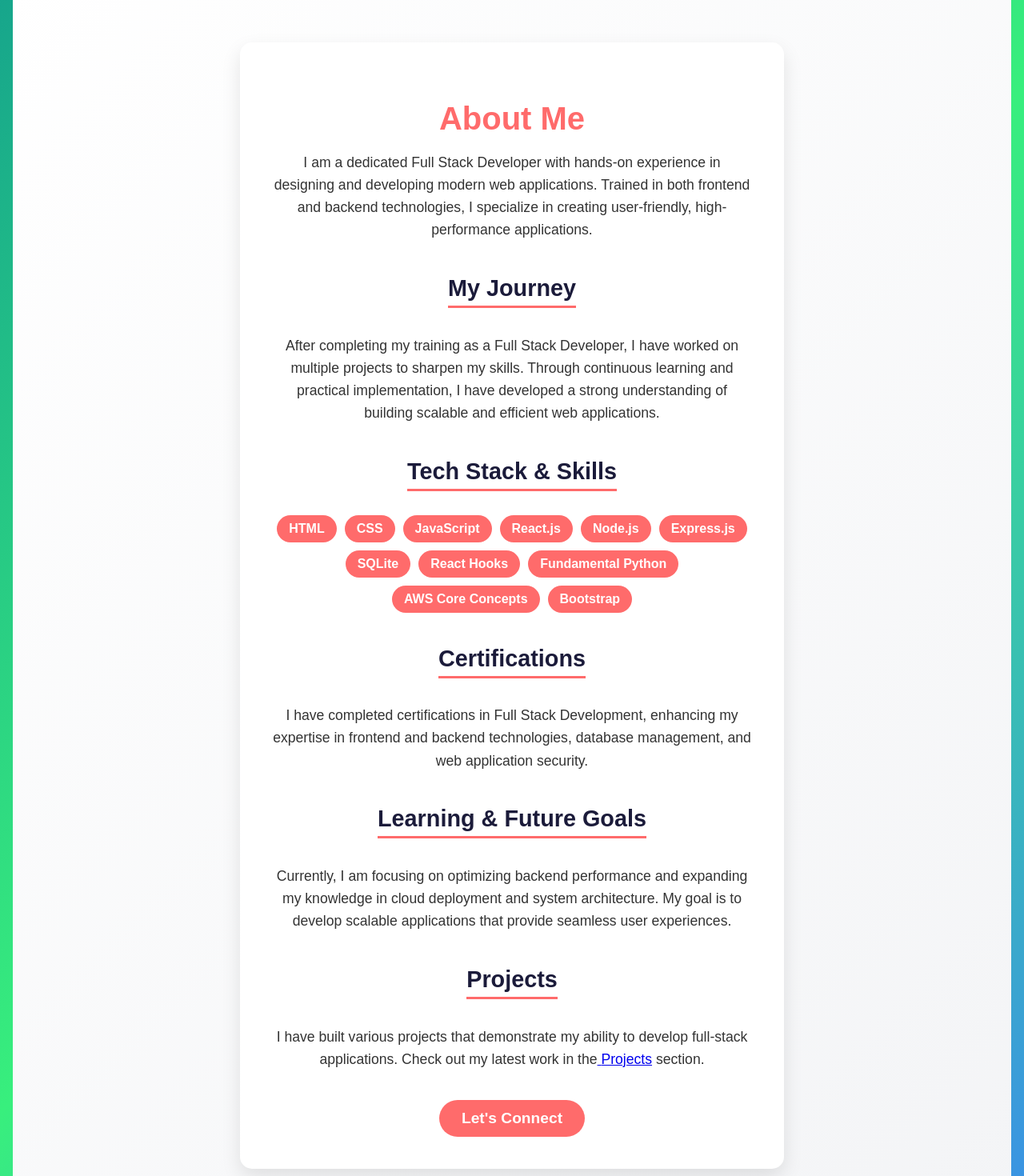
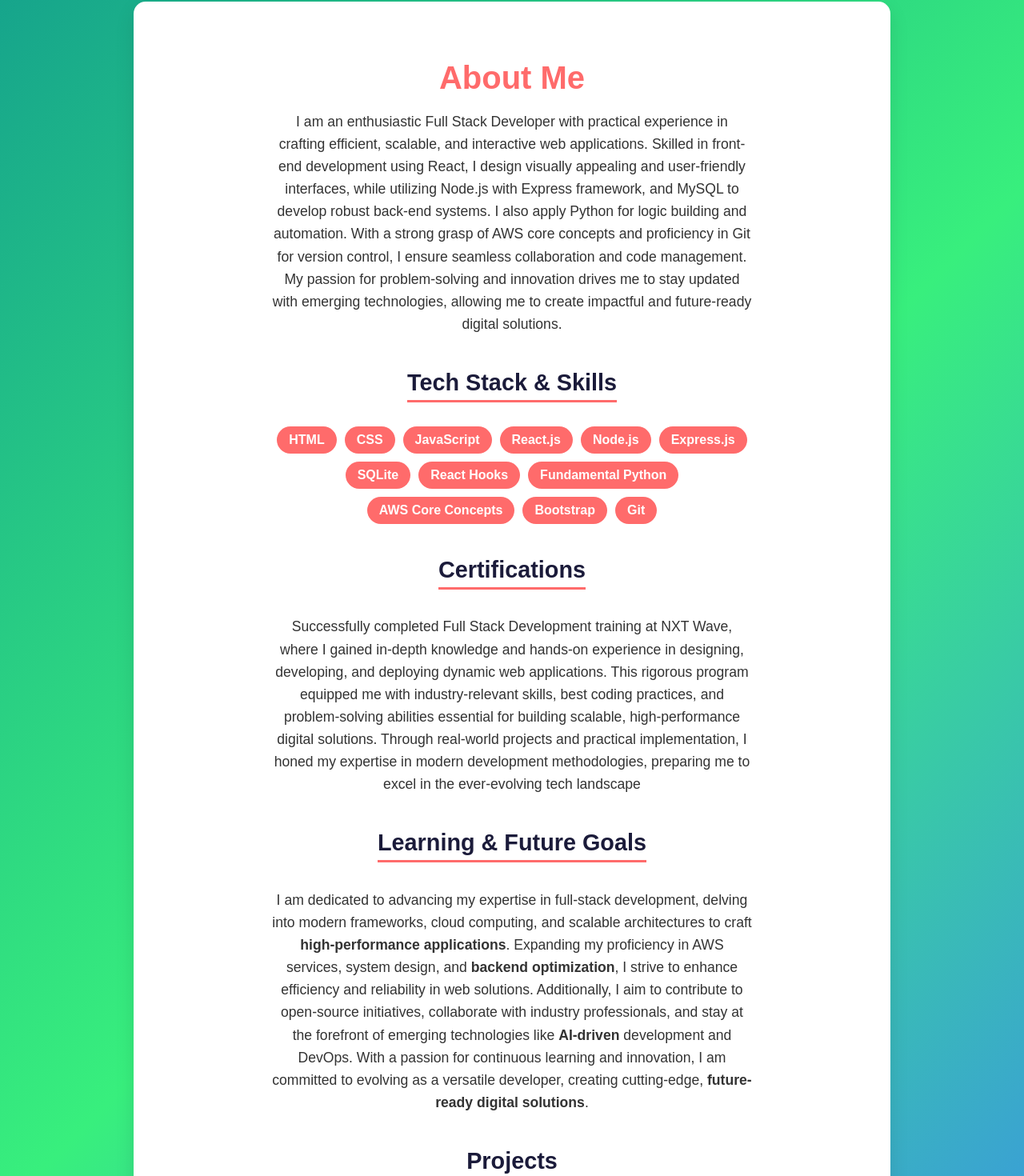
Before and after one commit to my-nxt-learnings/NikhilProtfolio, a React (Create React App) app: page /about in a window 1280 px wide. Shown: the part 234-1704 px from the top of the page at 80% size. Built offline with nearby package versions, Linux system fonts and the light colour scheme; a web font is replaced by a local one.

Commit message:
testVersion

```diff
--- a/src/components/About/index.css
+++ b/src/components/About/index.css
@@ -1,21 +1,23 @@
 /* About Section */
 .about {
-  width: 100%;
+  width: 90%;
+  margin: auto;
   min-height: 100vh;
   display: flex;
   align-items: center;
   justify-content: center;
   padding: 120px 20px;
   box-sizing: border-box;
-  background: linear-gradient(135deg, #ffffff, #f3f4f6);
   color: #1b1b3a;
-  margin-top: 151px;
+  margin-top: 100px;
+  background-color: transparent;
 }
 
 .about-container {
-  max-width: 900px;
+  width: 80%;
   display: flex;
   align-items: center;
+  justify-content: center;
   gap: 40px;
   flex-wrap: wrap;
   text-align: center;
--- a/src/components/About/index.js
+++ b/src/components/About/index.js
@@ -6,18 +6,17 @@ const About = () => (
       <div className="about-text">
         <h2>About Me</h2>
         <p>
-          I am a dedicated Full Stack Developer with hands-on experience in
-          designing and developing modern web applications. Trained in both
-          frontend and backend technologies, I specialize in creating
-          user-friendly, high-performance applications.
-        </p>
-
-        <h3>My Journey</h3>
-        <p>
-          After completing my training as a Full Stack Developer, I have worked
-          on multiple projects to sharpen my skills. Through continuous learning
-          and practical implementation, I have developed a strong understanding
-          of building scalable and efficient web applications.
+          I am an enthusiastic Full Stack Developer with practical experience in
+          crafting efficient, scalable, and interactive web applications.
+          Skilled in front-end development using React, I design visually
+          appealing and user-friendly interfaces, while utilizing Node.js with
+          Express framework, and MySQL to develop robust back-end systems. I
+          also apply Python for logic building and automation. With a strong
+          grasp of AWS core concepts and proficiency in Git for version control,
+          I ensure seamless collaboration and code management. My passion for
+          problem-solving and innovation drives me to stay updated with emerging
+          technologies, allowing me to create impactful and future-ready digital
+          solutions.
         </p>
 
         <h3>Tech Stack & Skills</h3>
@@ -33,30 +32,43 @@ const About = () => (
           <li>Fundamental Python</li>
           <li>AWS Core Concepts</li>
           <li>Bootstrap</li>
+          <li>Git</li>
         </ul>
 
         <h3>Certifications</h3>
         <p>
-          I have completed certifications in Full Stack Development, enhancing
-          my expertise in frontend and backend technologies, database
-          management, and web application security.
+          Successfully completed Full Stack Development training at NXT Wave,
+          where I gained in-depth knowledge and hands-on experience in
+          designing, developing, and deploying dynamic web applications. This
+          rigorous program equipped me with industry-relevant skills, best
+          coding practices, and problem-solving abilities essential for building
+          scalable, high-performance digital solutions. Through real-world
+          projects and practical implementation, I honed my expertise in modern
+          development methodologies, preparing me to excel in the ever-evolving
+          tech landscape
         </p>
 
         <h3>Learning & Future Goals</h3>
         <p>
-          Currently, I am focusing on optimizing backend performance and
-          expanding my knowledge in cloud deployment and system architecture. My
-          goal is to develop scalable applications that provide seamless user
-          experiences.
+          I am dedicated to advancing my expertise in full-stack development,
+          delving into modern frameworks, cloud computing, and scalable
+          architectures to craft <b>high-performance applications</b>. Expanding
+          my proficiency in AWS services, system design, and{' '}
+          <b>backend optimization</b>, I strive to enhance efficiency and
+          reliability in web solutions. Additionally, I aim to contribute to
+          open-source initiatives, collaborate with industry professionals, and
+          stay at the forefront of emerging technologies like <b>AI-driven</b>{' '}
+          development and DevOps. With a passion for continuous learning and
+          innovation, I am committed to evolving as a versatile developer,
+          creating cutting-edge, <b>future-ready digital solutions</b>.
         </p>
 
         <h3>Projects</h3>
         <p>
-          I have built various projects that demonstrate my ability to develop
-          full-stack applications. Check out my latest work in the
+          I have built various projects that demonstrate my ability and skills
+          in developing Web applications. Check out my latest work in the{' '}
           <a href="/projects" className="link">
-            {' '}
-            Projects
+            <b>Projects</b>
           </a>{' '}
           section.
         </p>
--- a/src/components/Home/index.css
+++ b/src/components/Home/index.css
@@ -18,6 +18,7 @@ body {
   padding: 40px 20px;
   box-sizing: border-box;
   animation: fadeIn 1.5s ease-in-out;
+  margin-top: 150px;
 }
 
 .home-content {
@@ -34,10 +35,14 @@ body {
   transform: translateY(-5px);
 }
 
+.description {
+  font-weight: 500;
+}
+
 /* Profile Image */
 .profile-image {
-  width: 160px;
-  height: 160px;
+  width: 200px;
+  height: 200px;
   border-radius: 50%;
   border: 4px solid #ff6b6b;
   box-shadow: 0 4px 15px rgba(255, 107, 107, 0.5);
@@ -51,20 +56,30 @@ body {
   margin-top: 15px;
   color: #ff6b6b;
   animation: fadeInUp 1s ease-in-out;
+  margin-bottom: 7px;
 }
 
 /* Button */
 .btn {
-  display: inline-block;
   margin-top: 20px;
   padding: 12px 28px;
-  background-color: #ff6b6b;
+  background-color: #ff6b6b !important;
+  margin: 10px;
   color: #ffffff;
   text-decoration: none;
   border-radius: 30px;
   font-size: 1.2rem;
   font-weight: 600;
-  transition: transform 0.3s ease-in-out, background-color 0.3s;
+  transition:
+    transform 0.3s ease-in-out,
+    background-color 0.3s;
+  display: flex;
+  align-items: center;
+  gap: 8px;
+}
+
+.btn-icon {
+  font-size: 18px;
 }
 
 .btn:hover {
--- a/src/components/Home/index.js
+++ b/src/components/Home/index.js
@@ -1,25 +1,38 @@
 import './index.css'
+import {FaDownload, FaProjectDiagram} from 'react-icons/fa' // Import icons
 
 const Home = () => (
   <section className="home">
     <div className="home-content">
       <img
-        src="https://res.cloudinary.com/djan3q2wv/image/upload/v1743425021/WhatsApp_Image_2025-03-31_at_6.13.02_PM_s4p2du.jpg"
+        src="https://res.cloudinary.com/djan3q2wv/image/upload/v1743571062/DSC_1522-01_zxn9z7.jpg"
         alt="Profile"
         className="profile-image"
       />
-      <h1 className="name">Nikhil Galala</h1>
-      <h2>Welcome to My Portfolio</h2>
-      <p>
-        I am a dedicated Full Stack Developer with a profound expertise in
-        architecting dynamic, responsive web applications. With hands-on
-        experience in React, Node.js utilizing the Express framework, MySQL,
-        HTML, CSS, and Python, I engineer innovative solutions that are not only
-        highly functional but also seamlessly intuitive and user-centric.
+      <h2 className="name">Nikhil Galala</h2>
+      <h2>Passionate About Development | Driven by Innovation</h2>
+      <p className="description">
+        I am a Full Stack Developer with hands-on experience gained through
+        extensive training in building dynamic and responsive web applications.
+        Proficient in HTML, CSS, and JavaScript, I specialize in front-end
+        development using React and Bootstrap, while managing back-end services
+        with Node.js and the Express framework. I work with MySQL for database
+        management and leverage Python for building logic. Additionally, I have
+        a conceptual understanding of AWS core concepts and utilize Git for
+        efficient version control and collaboration.
       </p>
-      <a href="/projects" className="btn">
-        View My Projects
-      </a>
+      <div className="btn-container">
+        <a href="/projects" className="btn">
+          <FaProjectDiagram className="btn-icon" /> View My Projects
+        </a>
+        <a
+          href="https://drive.google.com/uc?export=download&id=1hDyNo9rNsSxJ2s0Mw_RBq9h8Ai0M9zRN"
+          className="btn download-btn"
+          download
+        >
+          <FaDownload className="btn-icon" /> Download Resume
+        </a>
+      </div>
     </div>
   </section>
 )
--- a/src/components/Navbar/index.css
+++ b/src/components/Navbar/index.css
@@ -52,7 +52,9 @@ body {
   text-decoration: none;
   padding: 10px 15px;
   border-radius: 5px;
-  transition: color 0.3s ease-in-out, background-color 0.3s ease-in-out;
+  transition:
+    color 0.3s ease-in-out,
+    background-color 0.3s ease-in-out;
   white-space: nowrap;
 }
 
@@ -60,109 +62,3 @@ body {
   background-color: #ff6b6b;
   color: #ffffff;
 }
-
-/* Home Section */
-.home {
-  width: 100%;
-  min-height: 100vh;
-  display: flex;
-  flex-direction: column;
-  align-items: center;
-  justify-content: center;
-  text-align: center;
-  padding: 140px 20px 60px; /* Increased top padding */
-  box-sizing: border-box;
-  animation: fadeIn 1.5s ease-in-out;
-}
-
-.home-content {
-  max-width: 800px;
-  padding: 30px;
-  border-radius: 15px;
-  background: #ffffff;
-  color: #1b1b3a;
-  box-shadow: 0 10px 25px rgba(0, 0, 0, 0.2);
-  transition: transform 0.3s ease-in-out;
-}
-
-.home-content:hover {
-  transform: translateY(-5px);
-}
-
-/* Profile Image */
-.profile-container {
-  display: flex;
-  flex-direction: column;
-  align-items: center;
-  margin-bottom: 20px;
-}
-
-.profile-image {
-  width: 160px;
-  height: 160px;
-  border-radius: 50%;
-  border: 4px solid #ff6b6b;
-  box-shadow: 0 4px 15px rgba(255, 107, 107, 0.5);
-  animation: slideIn 1.2s ease-in-out;
-  object-fit: cover;
-}
-
-/* Name Styling */
-.name {
-  font-size: 2.8rem;
-  font-weight: 700;
-  margin-top: 15px;
-  color: #ff6b6b;
-  animation: fadeInUp 1s ease-in-out;
-}
-
-/* Button */
-.btn {
-  display: inline-block;
-  margin-top: 20px;
-  padding: 12px 28px;
-  background-color: #ff6b6b;
-  color: #ffffff;
-  text-decoration: none;
-  border-radius: 30px;
-  font-size: 1.2rem;
-  font-weight: 600;
-  transition: transform 0.3s ease-in-out, background-color 0.3s;
-}
-
-.btn:hover {
-  transform: scale(1.1);
-  background-color: #e63946;
-}
-
-/* Animations */
-@keyframes fadeIn {
-  from {
-    opacity: 0;
-  }
-  to {
-    opacity: 1;
-  }
-}
-
-@keyframes slideIn {
-  from {
-    transform: translateY(-20px);
-    opacity: 0;
-  }
-  to {
-    transform: translateY(0);
-    opacity: 1;
-  }
-}
-
-@keyframes fadeInUp {
-  from {
-    transform: translateY(20px);
-    opacity: 0;
-  }
-  to {
-    transform: translateY(0);
-    opacity: 1;
-  }
-}
```
Also changed, not shown: .projectConfig.json, 1 other file (tests, documents, lock files or other folders).
